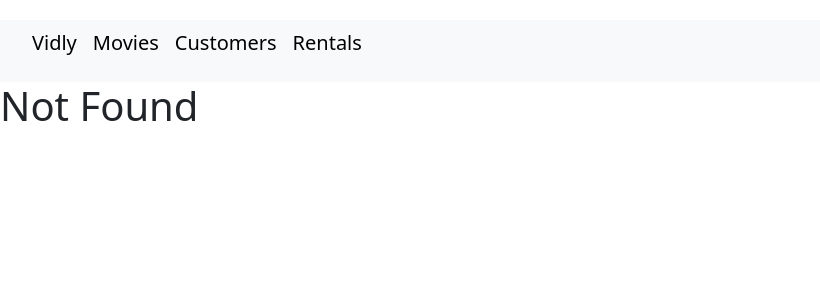
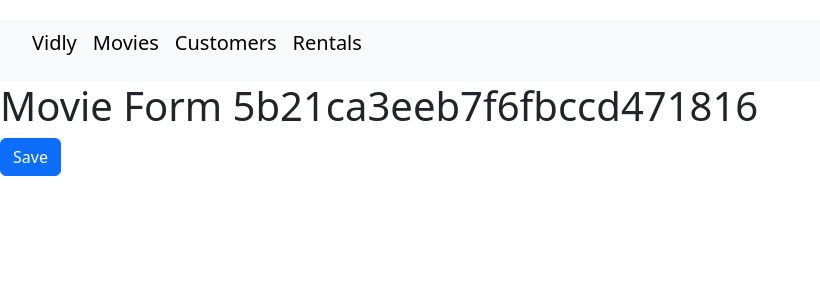
Before and after one commit to PBA443/React-MOSH, a React (Vite) app in the folder vidly/: page /movies/5b21ca3eeb7f6fbccd471816 in a window 1280 px wide. Before the commit this address had no page. Shown: the top 300 px of the page, without its empty margins (0-820 px from the left). Built offline with nearby package versions, Linux system fonts and the light colour scheme.

Commit message:
usenavigate and useParams

```diff
--- a/vidly/src/App.jsx
+++ b/vidly/src/App.jsx
@@ -5,6 +5,7 @@ import Movies from "./components/movies.jsx";
 import NotFound from "./components/notFound.jsx";
 import Customers from "./components/customers.jsx";
 import Rentals from "./components/rentals.jsx";
+import MovieForm from "./components/movieForm.jsx";
 
 function App() {
   // const [count, setCount] = useState(0);
@@ -14,6 +15,7 @@ function App() {
       <NavBar></NavBar>
       <div className="content">
         <Routes>
+          <Route path="/movies/:id" element={<MovieForm></MovieForm>}></Route>
           <Route path="/" element={<Movies></Movies>}></Route>
           <Route path="/movies" element={<Navigate to="/"></Navigate>}></Route>
           <Route path="/rentals" element={<Rentals></Rentals>}></Route>
--- /dev/null
+++ b/vidly/src/components/movieForm.jsx
@@ -0,0 +1,24 @@
+import React from "react";
+import { useParams, useNavigate } from "react-router-dom";
+
+const MovieForm = () => {
+  const { id } = useParams(); // Get 'id' from the URL
+  const navigate = useNavigate();
+
+  return (
+    <>
+      <div>
+        <h1>Movie Form {id}</h1>
+        <button
+          type="button"
+          className="btn btn-primary"
+          onClick={() => navigate("/movies")}
+        >
+          Save
+        </button>
+      </div>
+    </>
+  );
+};
+
+export default MovieForm;
--- a/vidly/src/components/moviesTable.jsx
+++ b/vidly/src/components/moviesTable.jsx
@@ -1,10 +1,16 @@
 import React, { Component } from "react";
 import Like from "./common/like";
 import Table from "./common/table";
-
+import { Link } from "react-router-dom";
 class MoviesTable extends Component {
   columns = [
-    { path: "title", label: "Title" },
+    {
+      path: "title",
+      label: "Title",
+      content: (movie) => (
+        <Link to={`/movies/${movie._id}`}>{movie.title}</Link>
+      ),
+    },
     { path: "genre.name", label: "Genre" },
     { path: "numberInStock", label: "Stock" },
     { path: "dailyRentalRate", label: "Rate" },
```
